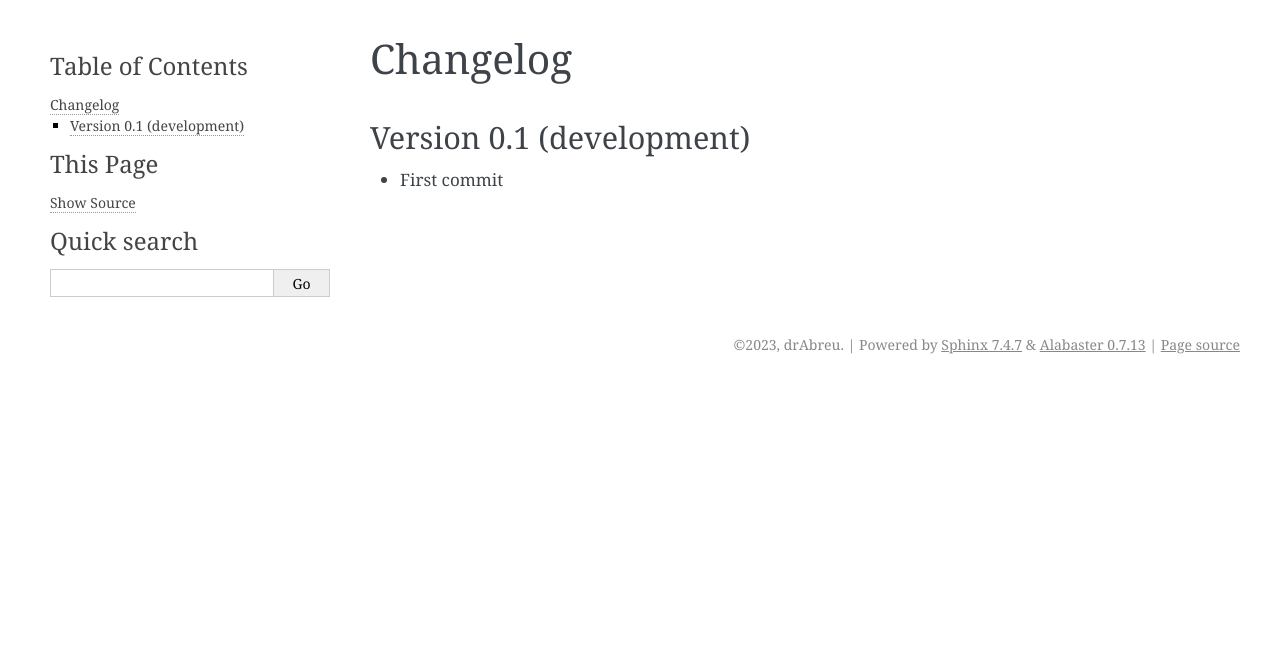
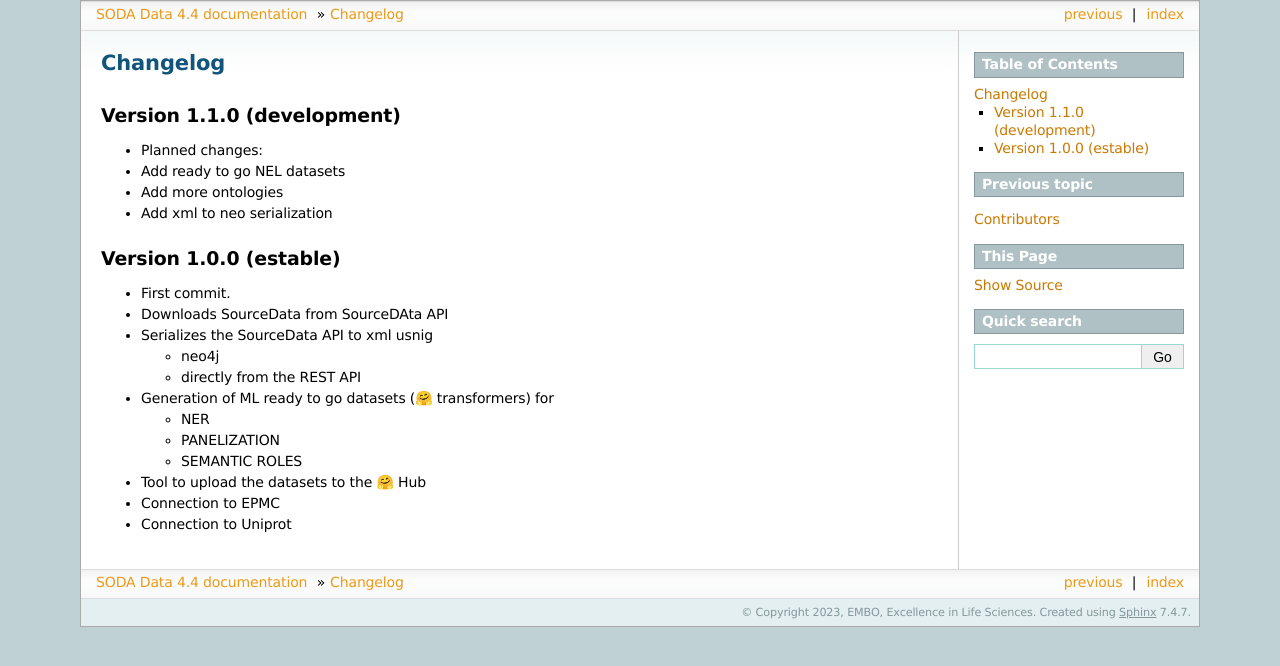
Before and after one commit to source-data/soda-data, a Sphinx documentation site: the page built from docs/changelog.md, in a window 1280 px wide. Shown: the top 666 px of the page. Built offline with Sphinx 7.4.7, drawn with Linux system fonts in a browser that asks for light colours; pages that are not in the unit, such as notebooks, are missing from menus.

Commit message:
v1.0.0 updated docs

```diff
--- a/CHANGELOG.md
+++ b/CHANGELOG.md
@@ -1,5 +1,25 @@
 # Changelog
 
-## Version 0.1 (development)
+## Version 1.1.0 (development)
 
-- First commit
+- Planned changes:
+
+- Add ready to go NEL datasets
+- Add more ontologies
+- Add xml to neo serialization
+
+## Version 1.0.0 (estable)
+
+- First commit.
+
+- Downloads SourceData from SourceDAta API
+- Serializes the SourceData API to xml usnig
+    * neo4j
+    * directly from the REST API
+- Generation of ML ready to go datasets (🤗 transformers) for
+    * NER
+    * PANELIZATION
+    * SEMANTIC ROLES
+- Tool to upload the datasets to the 🤗 Hub
+- Connection to EPMC
+- Connection to Uniprot
--- a/docs/conf.py
+++ b/docs/conf.py
@@ -97,7 +97,7 @@ myst_enable_extensions = [
 
 # The suffix of source filenames.
 source_suffix = [".md"]
-
+source_parsers = {'.md': 'recommonmark.parser.CommonMarkParser'}
 # The encoding of source files.
 # source_encoding = 'utf-8-sig'
 
@@ -105,8 +105,8 @@ source_suffix = [".md"]
 master_doc = "index"
 
 # General information about the project.
-project = "soda-data"
-copyright = "2023, drAbreu"
+project = "SODA Data"
+copyright = "2023, EMBO, Excellence in Life Sciences"
 
 # The version info for the project you're documenting, acts as replacement for
 # |version| and |release|, also used in various other places throughout the
@@ -171,7 +171,7 @@ todo_emit_warnings = True
 
 # The theme to use for HTML and HTML Help pages.  See the documentation for
 # a list of builtin themes.
-html_theme = "alabaster"
+html_theme = "sphinxdoc"
 
 # Theme options are theme-specific and customize the look and feel of a theme
 # further.  For a list of options available for each theme, see the
--- a/setup.py
+++ b/setup.py
@@ -20,8 +20,7 @@ if __name__ == "__main__":
             python_requires=">=3.8",
             author="Source Data",
             author_email="source_data@embo.org",
-            description="""The Source Data dataset: a biological annotated
-                dataset for machine learning and AI in the publishing context.""",
+            description="""The largest annotated biomedical corpus for machine learning and AI in the publishing context.""",
             long_description=long_description,
             long_description_content_type="text/markdown",
             url="https://github.com/source-data/soda-data",
```
Also changed, not shown: CONTRIBUTING.md (+29 -68 lines), README.md (+87 -62 lines), 4 other files.
